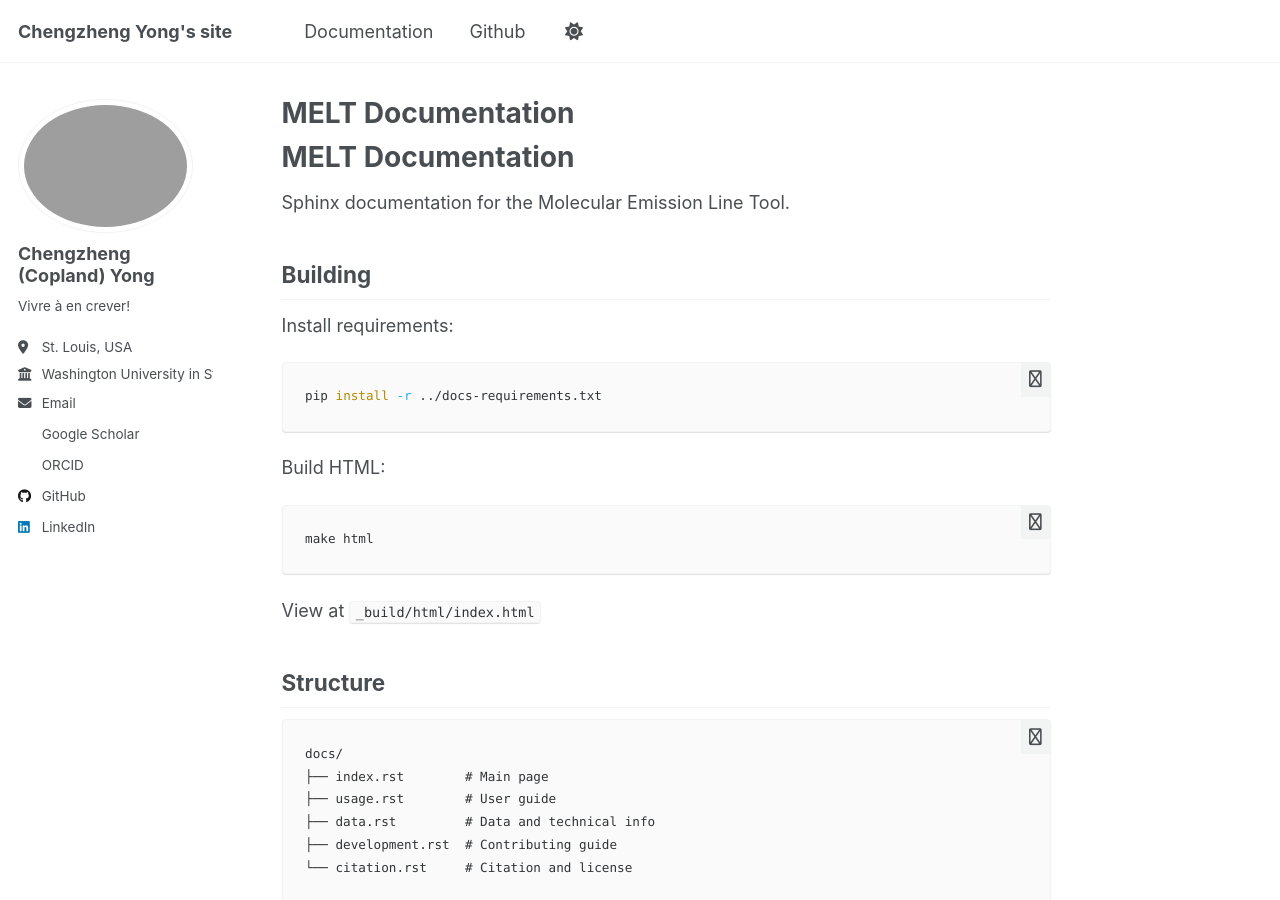
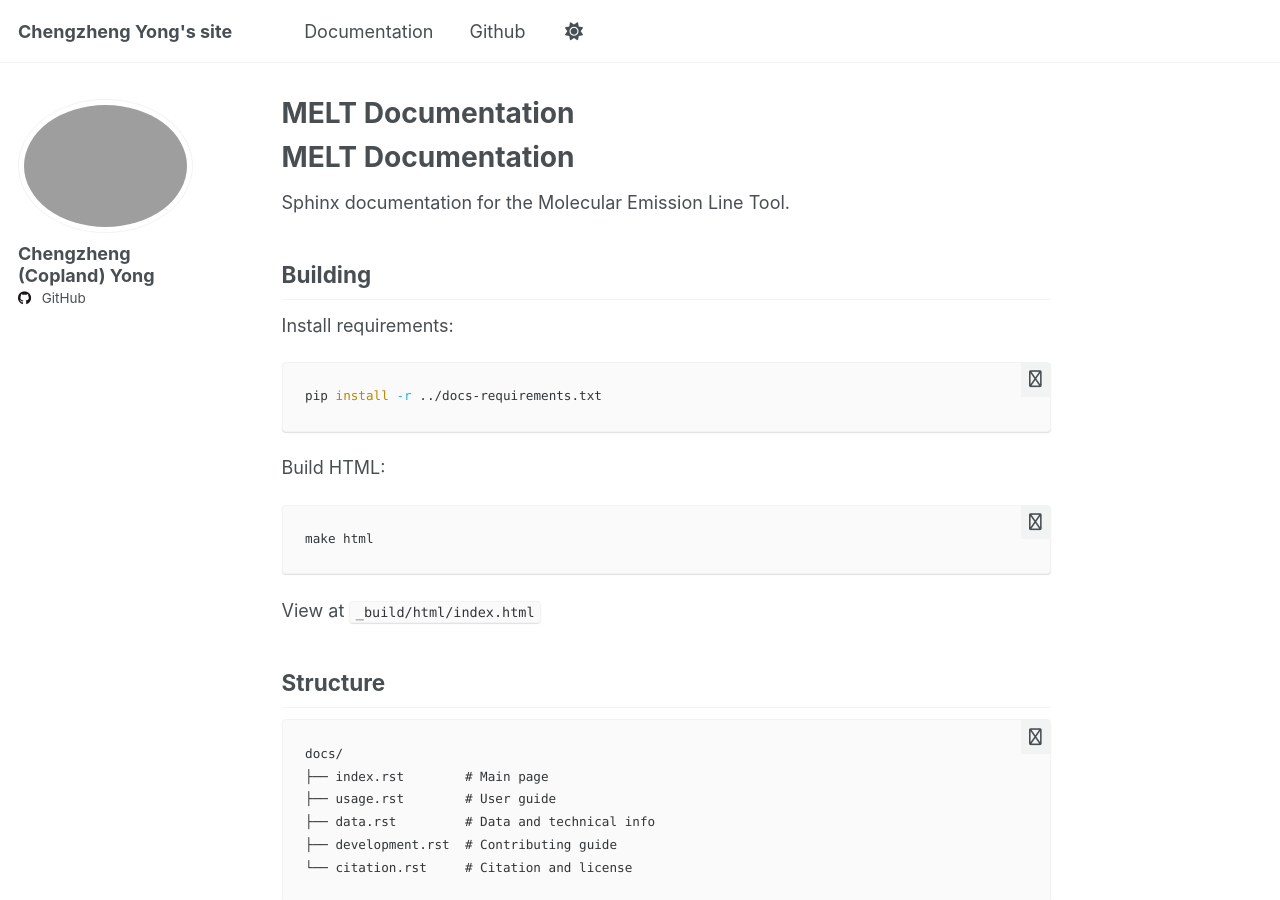
Before and after one commit to Copland-yz/molecular-emission-lines, a Jekyll site: the page built from docs/README.md, in a window 1280 px wide and 900 px high. Built offline with Jekyll 4.4.1, drawn with Linux system fonts in a browser that asks for light colours; some web fonts are replaced; our own code applies the rules of GitHub Pages for plain Markdown files; some of the changed lines change nothing that is shown.

Commit message:
simplify _config.yml

```diff
--- a/_config.yml
+++ b/_config.yml
@@ -11,62 +11,11 @@
 # Site Author
 author:
   # Biographic information
-  avatar           : "profile.png"
   name             : "Chengzheng (Copland) Yong"
-  pronouns         : # example: "she/her"
-  bio              : "Vivre à en crever!"
-  location         : "St. Louis, USA"
-  employer         : "Washington University in St. Louis"
-  uri              : # URL
-  email            : "chengzheng@wustl.edu"
+  github           : "Copland-yz"
 
-  # Academic websites
-  academia         : # URL
-  arxiv            : # URL - Update with the correct link to your profile
-  googlescholar    : "https://scholar.google.com/citations?hl=en&user=5e6K370AAAAJ"
-  impactstory      : # URL
-  orcid            : "https://orcid.org/my-orcid?orcid=0000-0001-6713-0254"
-  semantic         : # URL
-  pubmed           : #"https://www.ncbi.nlm.nih.gov/pubmed/?term=john+snow"
-  researchgate     : # URL
-  scopus           : # URL
-
-  # Repositories and software development
-  bitbucket        : # Username - Update with your username on the site
-  codepen          : # Username
-  dribbble         : # Username
-  github           : "Copland-yz"
-  kaggle           : # Username
-  stackoverflow    : # User number or user number and name (i.e., use "1" or "1/jeff-atwood")
-
-  # Social media
-  bluesky          : #"bsky.app" # Replace this with you Bluesky username
-  facebook         : # Username
-  flickr           : # Username
-  foursquare       : # Username
-  goodreads        : # Username
-  google_plus      : # Username
-  keybase          : # Username
-  instagram        : # Username
-  lastfm           : # Username
-  linkedin         :  "chengzhengyong"
-  mastodon         : # URL
-  medium           : # URL
-  pinterest        : # Username
-  soundcloud       : # Username
-  steam            : # Username
-  telegram         : # URL
-  tumblr           : # Username
-  twitter          : # Username for X / Twitter
-  vine             : # Username
-  weibo            : # Username
-  wikipedia        : # Username
-  xing             : # Username
-  youtube          : # Username
-  zhihu            : # Username
 
 # Site Settings
-teaser: # filename of teaser fallback teaser image placed in /images/, .e.g. "500x300.png"
 breadcrumbs: false # true, false (default)
 words_per_minute: 160
 comments:
@@ -144,14 +93,6 @@
   - jekyll-feed
   - jekyll-sitemap
 
-# Archives
-category_archive:
-  type: liquid
-  path: /categories/
-tag_archive:
-  type: liquid
-  path: /tags/
-
 # HTML Compression
 compress_html:
   clippings: all
```
